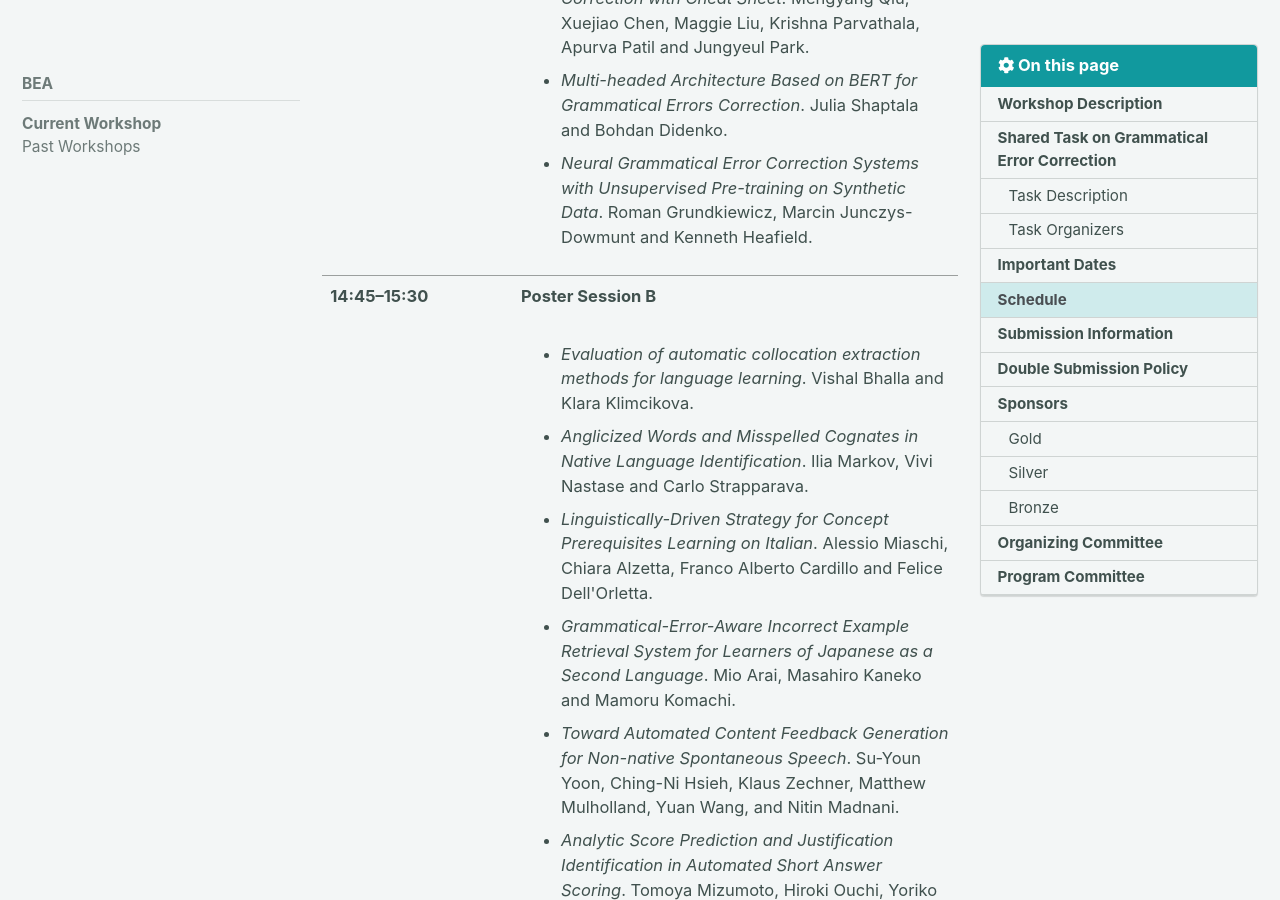
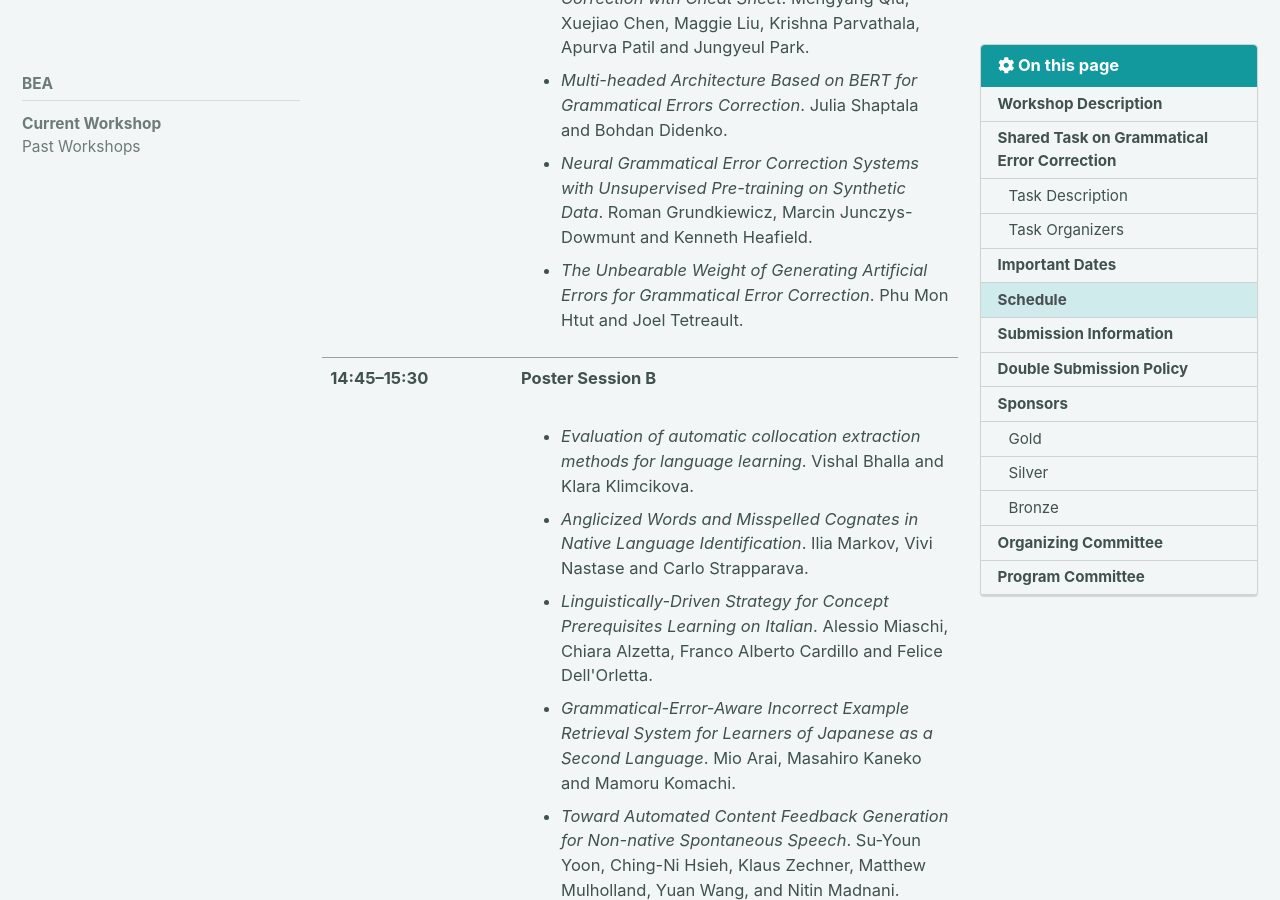
Before and after one commit to sigedu-org/website, a Jekyll site: the page built from _pages/bea/current.md, in a window 1280 px wide and 900 px high, scrolled down 9657 px. Built offline with Jekyll 4.4.1, drawn with Linux system fonts in a browser that asks for light colours; cached includes are drawn as plain includes; nearby versions of some CDN libraries; some of the changed text lies outside the part shown.

Commit message:
Update current.md

```diff
--- a/_pages/bea/current.md
+++ b/_pages/bea/current.md
@@ -243,6 +243,7 @@ More information can be found on the task [webpage](https://www.cl.cam.ac.uk/res
                     <li><i>Multi-headed Architecture Based on BERT for Grammatical Errors Correction</i>. Julia Shaptala and Bohdan Didenko. </li>
 
                     <li><i>Neural Grammatical Error Correction Systems with Unsupervised Pre-training on Synthetic Data</i>. Roman Grundkiewicz, Marcin Junczys-Dowmunt and Kenneth Heafield. </li>
+                    <li><i>The Unbearable Weight of Generating Artificial Errors for Grammatical Error Correction</i>. Phu Mon Htut and Joel Tetreault. </li>
                 </ul>
             </td>
         </tr>
```
Also changed, not shown: other parts of _pages/bea/current.md (+0 -2 lines).
